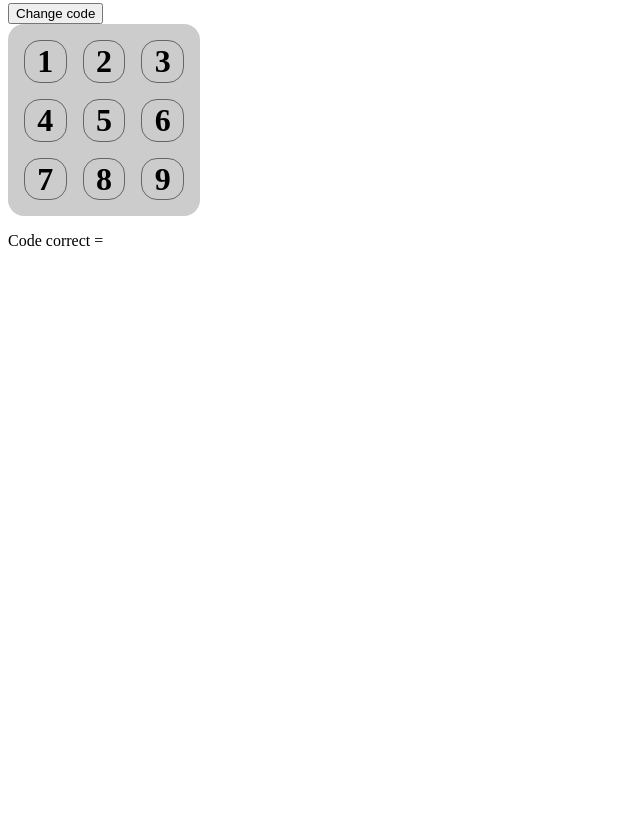
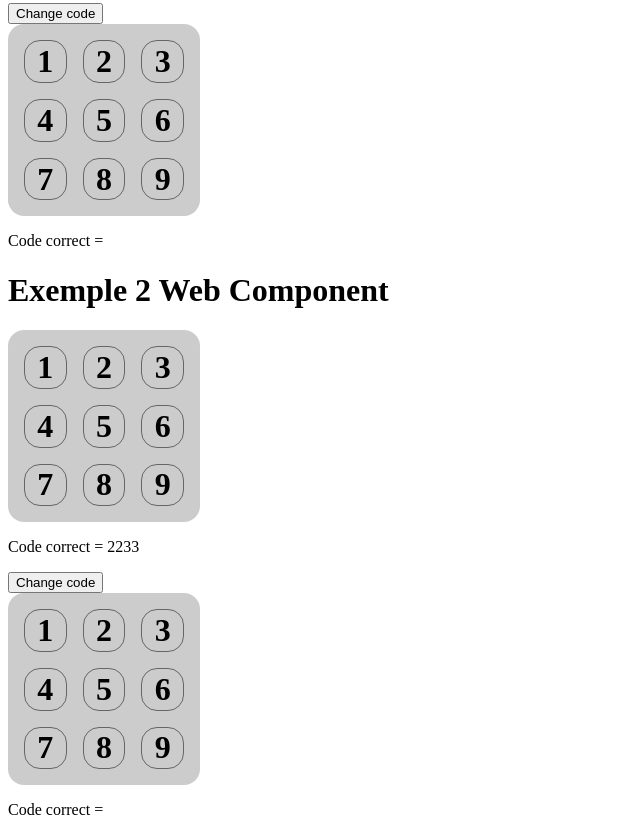
Before and after one commit to damienmunoz/ProjetM2WC, a plain HTML site: page index.html in a window 1280 px wide. Shown: the part 305-1140 px from the top of the page, without its empty margins (0-640 px from the left). Before the commit the page ends 800 px from the top, so only its background shows below. Drawn offline with Linux system fonts and the light colour scheme.

Commit message:
Setup components

```diff
--- a/index.html
+++ b/index.html
@@ -5,6 +5,7 @@
     <meta charset="UTF-8">
     <!-- ici on importera les web components -->
     <script src="components/myComponent.js" type="module"></script>
+    <script src ="components/audioPlayer.js" type="module"></script>
     <script src="js/script.js"></script>
     </head>
     <body>
@@ -13,5 +14,10 @@
     <button id="changeCodebtn">Change code</button>
 
     <my-component></my-component>
+    <h1>Exemple 2 Web Component</h1>
+    <my-component id="clavier1" correctcode="2233"></my-component>
+    <button id="changeCodebtn">Change code</button>
+
+    <my-component></my-component>
     </body>
 </html>
```
Also changed, not shown: components/audioPlayer.js (added), components/equalizer.js (added), components/milkdrop.js (added), components/playlist.js (added).
